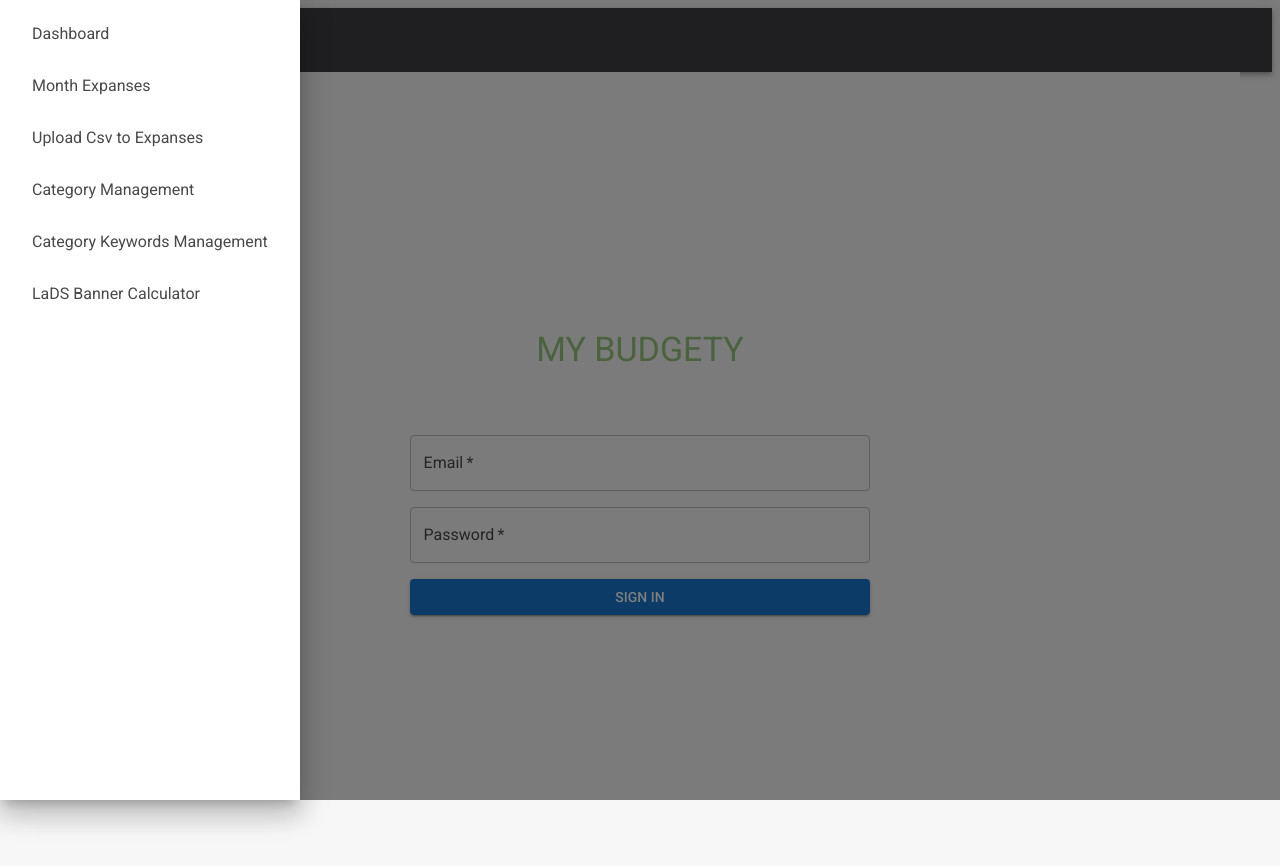
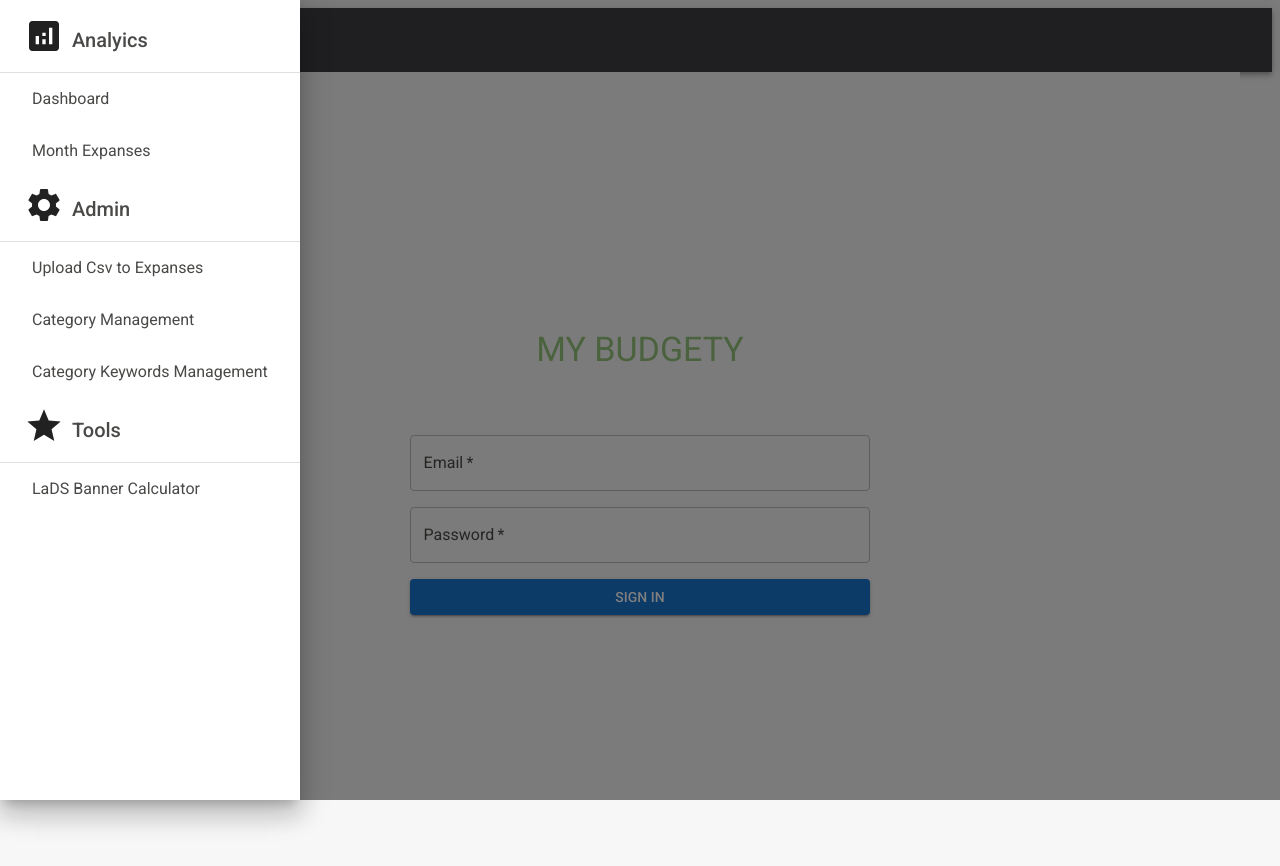
Before and after one commit to wizgurl101/my-budgety-admin-web-app, a Next.js app: page / in a window 1280 px wide. Both pictures are taken after a click on the button "menu". Shown: the top 866 px of the page. Built offline with nearby package versions, Linux system fonts and the light colour scheme; what @mui/material-nextjs would draw is missing.

Commit message:
style side nav

```diff
--- a/src/components/Sidenav/page.tsx
+++ b/src/components/Sidenav/page.tsx
@@ -8,6 +8,12 @@ import MenuList from '@mui/material/MenuList';
 import MenuItem from '@mui/material/MenuItem';
 import ListItemText from '@mui/material/ListItemText';
 import ListItem from '@mui/material/ListItem';
+import Divider from '@mui/material/Divider';
+import Typography from '@mui/material/Typography';
+import Stack from '@mui/material/Stack';
+import AnalyticsIcon from '@mui/icons-material/Analytics';
+import SettingsIcon from '@mui/icons-material/Settings';
+import StarIcon from '@mui/icons-material/Star';
 
 export interface SideNavProps {
   onClose?: () => void;
@@ -21,6 +27,16 @@ export default function SideNav({
   return (
     <Drawer sx={{ width: 320, maxWidth: '100%' }} onClose={onClose} open={open}>
       <MenuList>
+        <Stack direction="row" spacing={0}>
+          <AnalyticsIcon sx={{ fontSize: 40, paddingTop: 1, paddingLeft: 3 }} />
+          <Typography
+            variant="h6"
+            sx={{ paddingTop: 2, paddingBottom: 2, paddingLeft: 1 }}
+          >
+            Analyics
+          </Typography>
+        </Stack>
+        <Divider />
         <MenuItem>
           <ListItem component={Link} href={'/dashboard'}>
             <ListItemText>Dashboard</ListItemText>
@@ -31,6 +47,16 @@ export default function SideNav({
             <ListItemText>Month Expanses</ListItemText>
           </ListItem>
         </MenuItem>
+        <Stack direction="row" spacing={0}>
+          <SettingsIcon sx={{ fontSize: 40, paddingTop: 1, paddingLeft: 3 }} />
+          <Typography
+            variant="h6"
+            sx={{ paddingTop: 2, paddingBottom: 2, paddingLeft: 1 }}
+          >
+            Admin
+          </Typography>
+        </Stack>
+        <Divider />
         <MenuItem>
           <ListItem component={Link} href={'/dashboard/uploadBudget'}>
             <ListItemText>Upload Csv to Expanses</ListItemText>
@@ -46,6 +72,16 @@ export default function SideNav({
             <ListItemText>Category Keywords Management</ListItemText>
           </ListItem>
         </MenuItem>
+        <Stack direction="row" spacing={0}>
+          <StarIcon sx={{ fontSize: 40, paddingTop: 1, paddingLeft: 3 }} />
+          <Typography
+            variant="h6"
+            sx={{ paddingTop: 2, paddingBottom: 2, paddingLeft: 1 }}
+          >
+            Tools
+          </Typography>
+        </Stack>
+        <Divider />
         <MenuItem>
           <ListItem component={Link} href={'/dashboard/ladsCalculator'}>
             <ListItemText>LaDS Banner Calculator</ListItemText>
```
